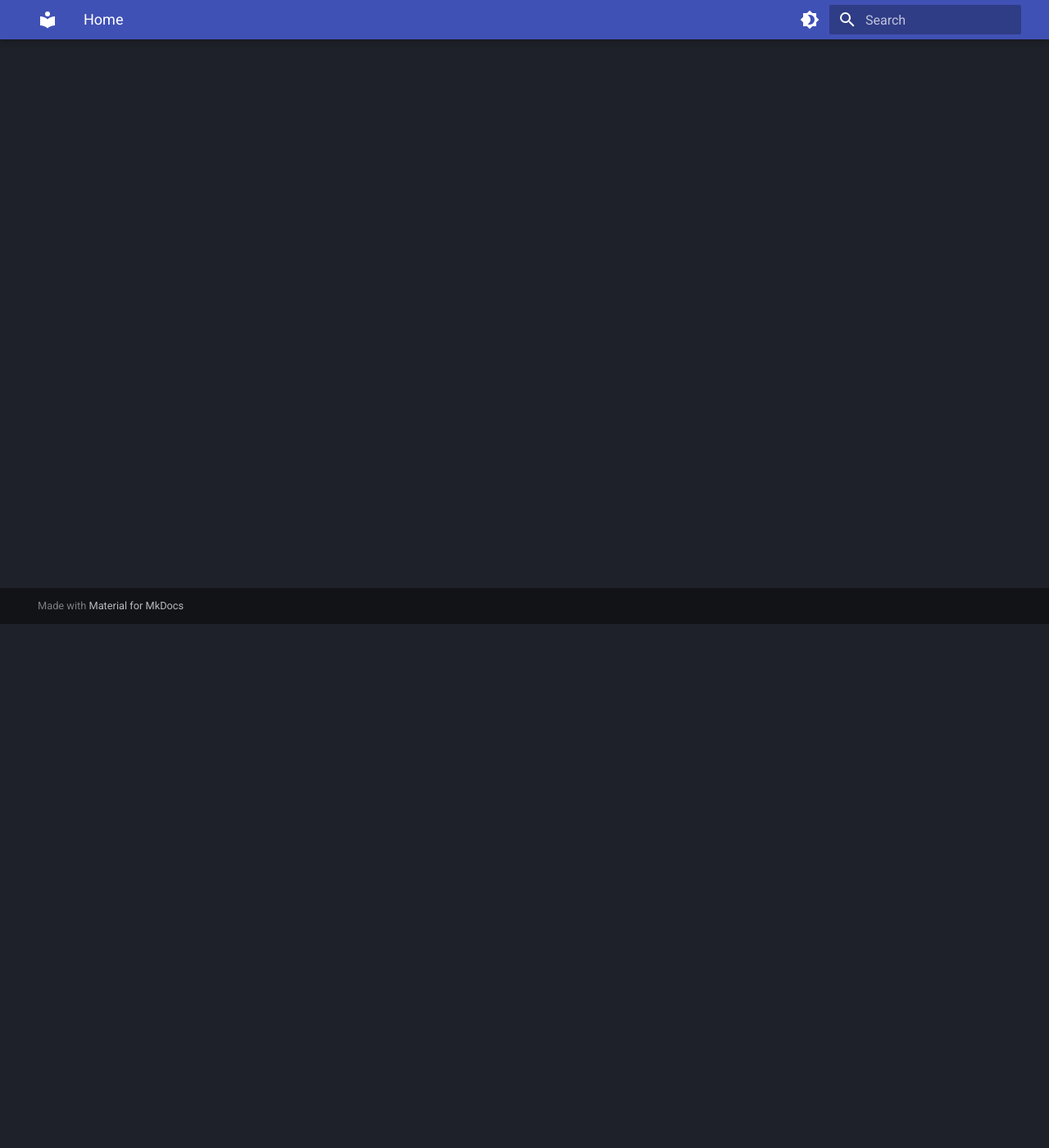
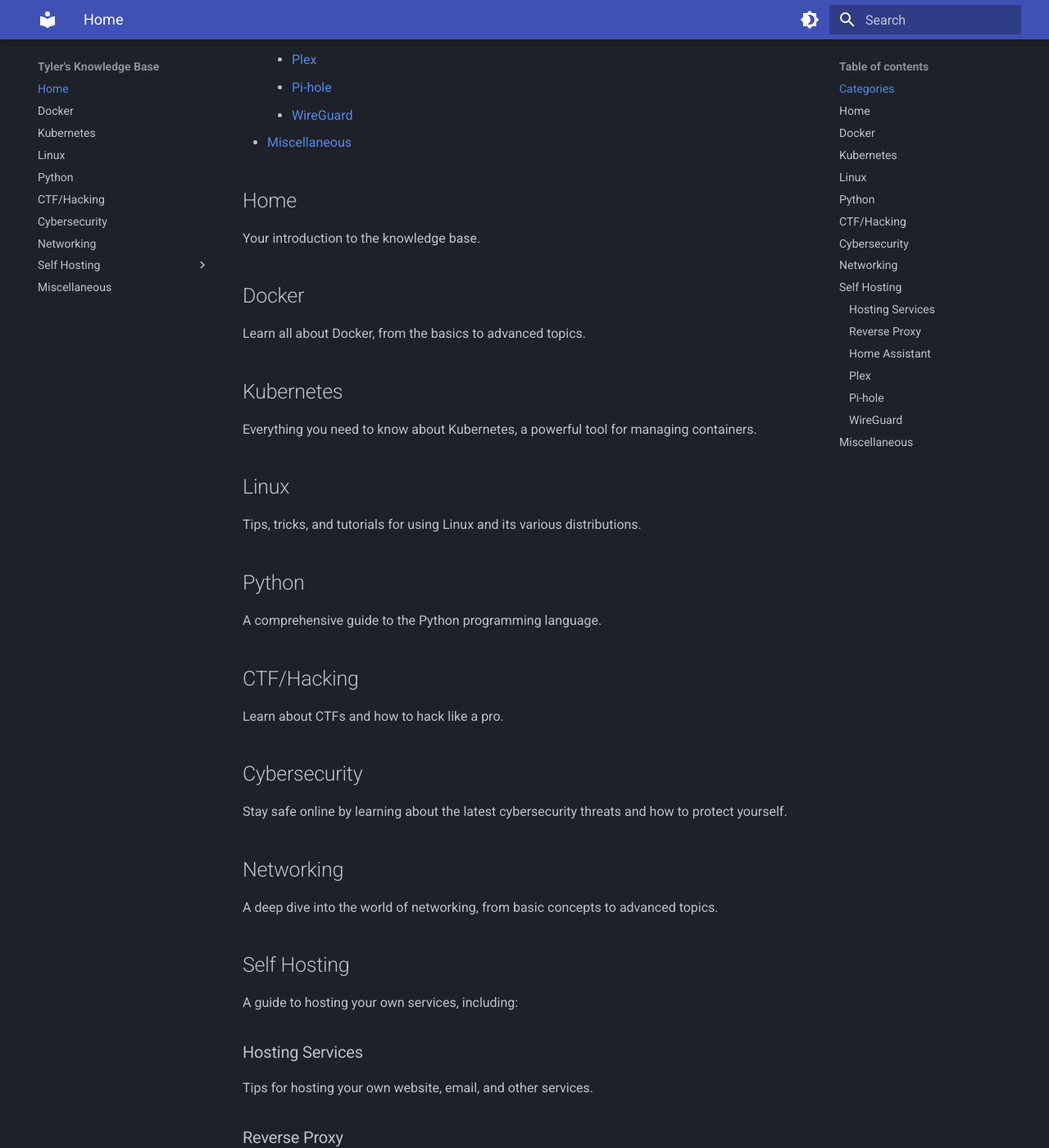
Before and after one commit to williamhatcher/docs.tylerharrison.dev, an MkDocs documentation site: the page built from docs/index.md, in a window 1280 px wide and 1400 px high, scrolled down 639 px. Shown: the whole window at 82% size. Built offline with MkDocs 1.6.1 and Material for MkDocs 9.7.7, drawn with Linux system fonts in a browser that asks for light colours; some of the changed text lies outside the part shown.

Commit message:
Added Docker things and dev compose environment
Signed-off-by: tyleraharrison <tyleraharrison@gmail.com>

```diff
--- a/docs/index.md
+++ b/docs/index.md
@@ -1,3 +1,69 @@
-# Welcome to my knowledge base
+# Welcome to Tyler's Knowledge Base
 
-This is a work-in-progress, just about everything will be "Under Construction"
+A collection of useful tips, tricks, and things I've learned.
+
+## Categories
+- [Home](#home)
+- [Docker](#docker)
+- [Kubernetes](#kubernetes)
+- [Linux](#linux)
+- [Python](#python)
+- [CTF/Hacking](#ctf-hacking)
+- [Cybersecurity](#cybersecurity)
+- [Networking](#networking)
+- [Self Hosting](#self-hosting)
+    - [Hosting Services](#hosting-services)
+    - [Reverse Proxy](#reverse-proxy)
+    - [Home Assistant](#home-assistant)
+    - [Plex](#plex)
+    - [Pi-hole](#pi-hole)
+    - [WireGuard](#wireguard)
+- [Miscellaneous](#miscellaneous)
+
+## Home
+Your introduction to the knowledge base.
+
+## Docker
+Learn all about Docker, from the basics to advanced topics.
+
+## Kubernetes
+Everything you need to know about Kubernetes, a powerful tool for managing containers.
+
+## Linux
+Tips, tricks, and tutorials for using Linux and its various distributions.
+
+## Python
+A comprehensive guide to the Python programming language.
+
+## CTF/Hacking
+Learn about CTFs and how to hack like a pro.
+
+## Cybersecurity
+Stay safe online by learning about the latest cybersecurity threats and how to protect yourself.
+
+## Networking
+A deep dive into the world of networking, from basic concepts to advanced topics.
+
+## Self Hosting
+A guide to hosting your own services, including:
+
+### Hosting Services
+Tips for hosting your own website, email, and other services.
+
+### Reverse Proxy
+How to use a reverse proxy to protect and optimize your services.
+
+### Home Assistant
+A comprehensive guide to the popular home automation platform.
+
+### Plex
+How to set up and use the media server software, Plex.
+
+### Pi-hole
+A guide to using Pi-hole, an ad-blocker for your entire network.
+
+### WireGuard
+A tutorial on using WireGuard, a fast and secure VPN.
+
+## Miscellaneous
+A catch-all category for everything else.
```
Also changed, not shown: dev-docker-compose.yml (added, +13 -0 lines), docs/docker.md (+14 -1 lines).
